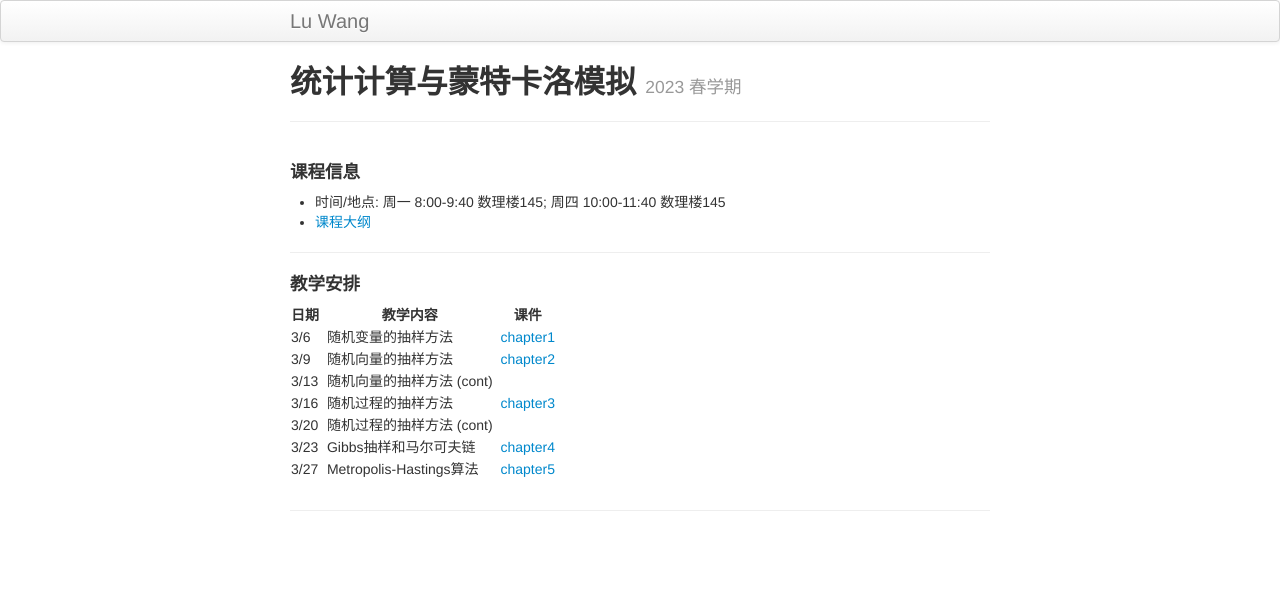
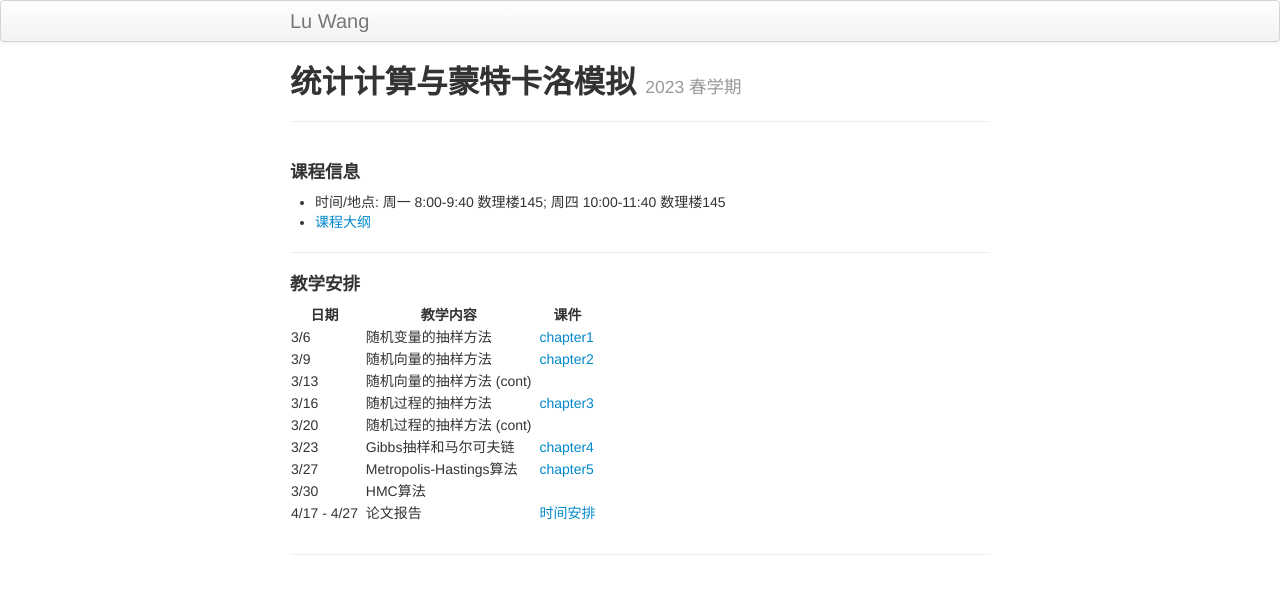
Before and after one commit to wangronglu/StatisticalComputing, a Jekyll site: the page built from index.md, in a window 1280 px wide. Shown: the top 594 px of the page. Built offline with Jekyll 4.4.1, drawn with Linux system fonts in a browser that asks for light colours.

Commit message:
Update index.md

```diff
--- a/index.md
+++ b/index.md
@@ -26,6 +26,8 @@ description: Course Website
 | 3/20 || 随机过程的抽样方法 (cont) ||  |
 | 3/23 || Gibbs抽样和马尔可夫链 || [chapter4](Lectures/chapter4_handout.pdf) |
 | 3/27 || Metropolis-Hastings算法 || [chapter5](Lectures/chapter5_handout.pdf) |
+| 3/30 || HMC算法 ||  |
+| 4/17 - 4/27 ||  论文报告  || [时间安排](https://docs.qq.com/sheet/DRHdUU1hIeVB5Z2ln?tab=BB08J2) |
 
 <!--
 | 3/30 || MCMC算法 ||  |
```
Also changed, not shown: other parts of index.md (+0 -1 lines).
